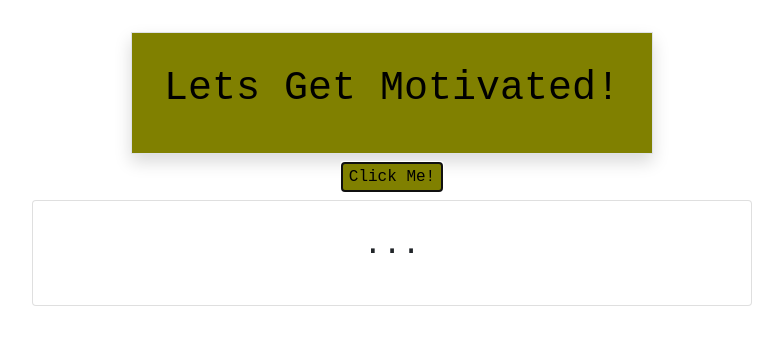
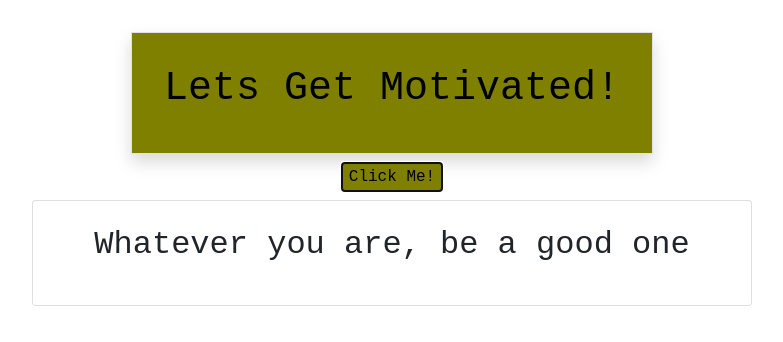
Before and after one commit to AnaCeprnja/motivationalQuoteGenerator, a website: page index.html in a window 1280 px wide. Both pictures are taken after a click on the button "Click Me!". Shown: the whole page, without its empty margins (248-1031 px from the left). Drawn offline with nearby package versions, Linux system fonts and the light colour scheme.

Commit message:
js added

```diff
--- a/app.js
+++ b/app.js
@@ -0,0 +1,25 @@
+const quotes = [
+    "You're so much stronger than your excuses",
+    "I choose to make the rest of my life, the best of my life",
+    "Nothing can dim the light that shines from within",
+    "Celebrate your small wins for one day they will be big",
+    "Everything you can imagine is real",
+    "Do what you feel in your heart to be right",
+    "Happiness is not something ready made. It comes from your own actions",
+    "Whatever you are, be a good one",
+    "Your passion is waiting for your courage to catch up",
+    "Magic is believing in yourself. If you can make that happen, you can make anything happen",
+    "Greatness only comes before hustle in the dictionary",
+    "We are what we repeatedly do. Excellence, then, is not an act, but a habit",
+    "How wonderful it is that nobody need wait a single moment before starting to improve the world",
+    "If you hire people just because they can do a job, they’ll work for your money. But if you hire people who believe what you believe, they’ll work for you with blood and sweat and tears",
+    "Very often, a change of self is needed more than a change of scene",
+    "It’s not the load that breaks you down, it’s the way you carry it"
+
+
+]
+
+function getQuote() {
+    let randomNumber = Math.floor(Math.random() * quotes.length)
+    document.getElementById("newQuoteSection").innerHTML = quotes[randomNumber];
+}
--- a/index.html
+++ b/index.html
@@ -22,7 +22,7 @@
 
         <div class="row justify-content-center">
             <main class="card">
-                <p class="quote card-body center" id="newQuoteSection">...</p>
+                <p class="quote card-body center" id="newQuoteSection"> </p>
             </main>
         </div>
     </div>
```
